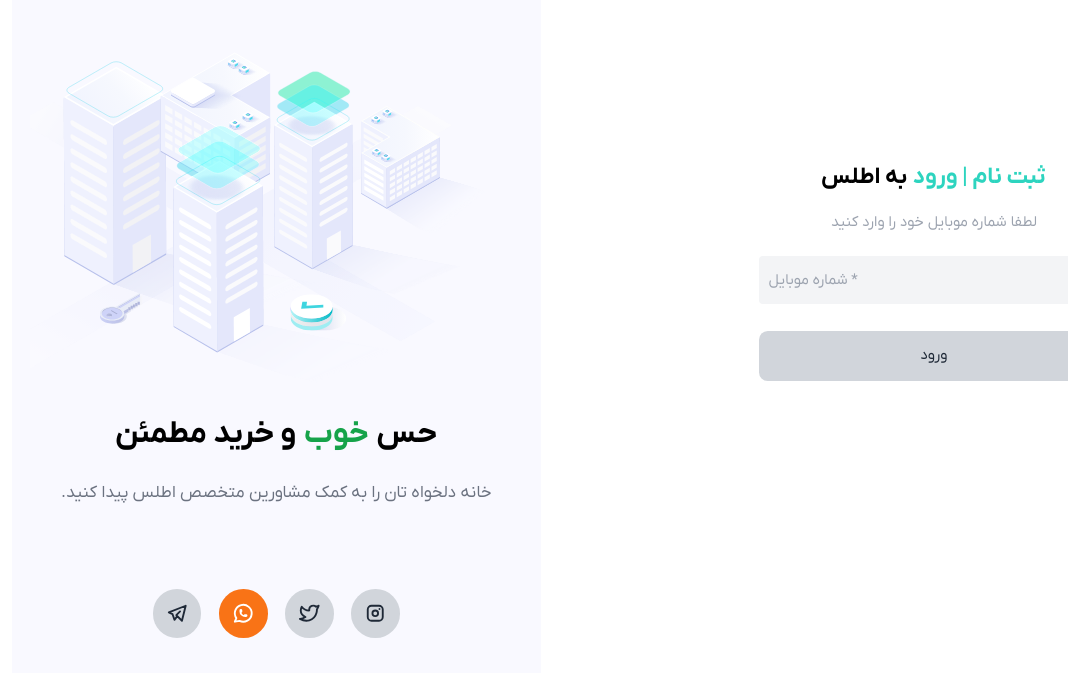
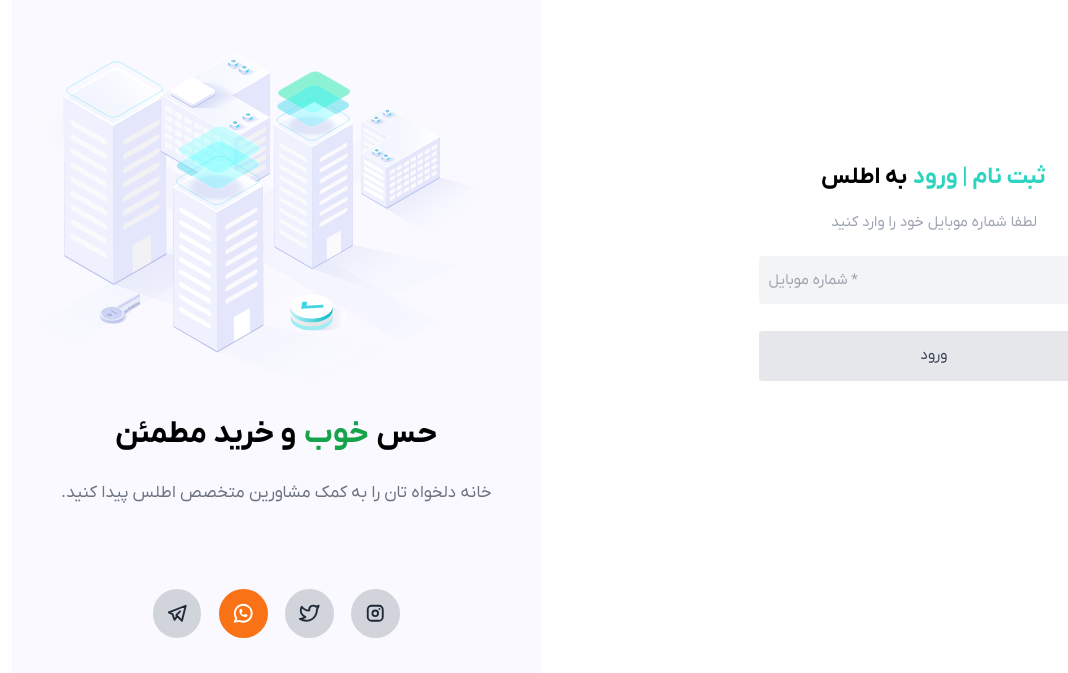
Before and after one commit to amirmahdizare/atlas, a Next.js app: page /login in a window 1280 px wide. Shown: the part 127-800 px from the top of the page, without its empty margins (212-1280 px from the left). Built offline with nearby package versions, Linux system fonts and the light colour scheme.

Commit message:
Add Button To Login

```diff
--- a/app/(general)/login/components/DataForm/components/EnterPhone.tsx
+++ b/app/(general)/login/components/DataForm/components/EnterPhone.tsx
@@ -2,7 +2,7 @@
 import React from 'react'
 import { useForm } from 'react-hook-form'
 import { useLoginPage } from '../../hooks'
-import { Input } from '@components'
+import { Button, Input } from '@components'
 
 export const EnterPhone = () => {
 
@@ -26,7 +26,9 @@ export const EnterPhone = () => {
                 type='tel'
             />
 
-            <button className='bg-gray-300 p-2 text-gray-800 rounded'>ورود</button>
+            <Button  bgColor='gray' textColor='textGray'>
+                ورود
+            </Button>
 
         </form>
     )
--- a/app/(general)/login/components/DataForm/components/VerifyCode.tsx
+++ b/app/(general)/login/components/DataForm/components/VerifyCode.tsx
@@ -1,4 +1,4 @@
-import { Input } from '@components'
+import { Button, Input } from '@components'
 import React from 'react'
 import { useForm } from 'react-hook-form'
 
@@ -18,7 +18,9 @@ export const VerifyCode = () => {
                 register={register('verifyCode')}
                 type='tel'
             />
-            <button className='bg-gray-300 p-2 text-gray-800 rounded'>تایید</button>
+            <Button bgColor='gray' textColor='textGray'>
+                تایید
+            </Button>
 
         </form>
     )
```
